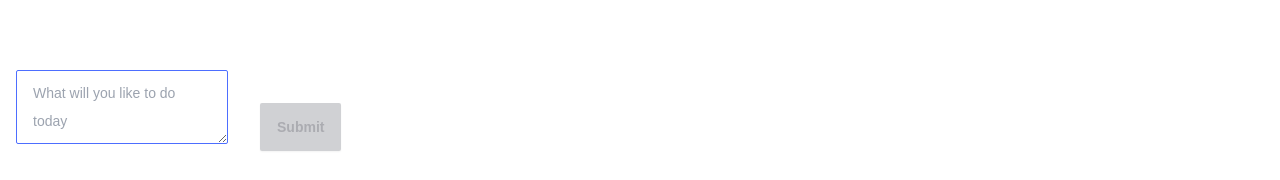
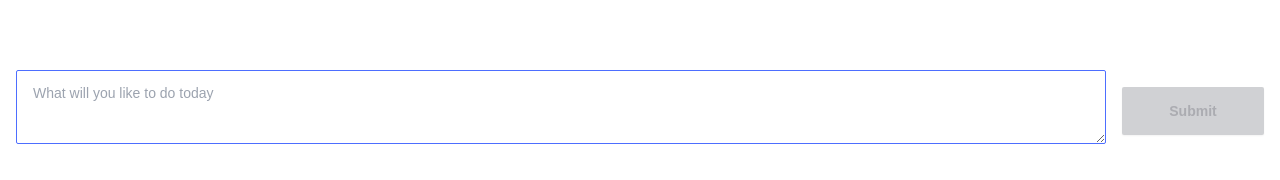
Before and after one commit to Yagi91/chatty, a Next.js app: page / in a window 1280 px wide. Shown: the part 617-797 px from the top of the page. Built offline with nearby package versions, Linux system fonts and the light colour scheme; no server answers.

Commit message:
Changes to promptInput and sidebar styles

```diff
--- a/src/components/PromptInput.tsx
+++ b/src/components/PromptInput.tsx
@@ -22,19 +22,19 @@ export default function PromptInput({
           handleMessageAdd({ versionId, prompt });
         }}
       >
-        <div className="flex w-full items-end gap-8">
-          <div className="">
+        <div className="w-full grid grid-cols-8 items-center gap-4">
+          <div className="col-span-7">
             <textarea
-              className="textarea textarea-primary m-0"
+              className="textarea textarea-primary m-0 w-full"
               placeholder="What will you like to do today"
               value={prompt}
               onChange={(e) => setPrompt(e.target.value)}
             ></textarea>
           </div>
-          <div>
+          <div className='col-span-1'>
             <button
               type="submit"
-              className="btn btn-primary"
+              className="btn btn-primary btn-block"
               disabled={!prompt}
             >
               Submit
--- a/src/components/Sidebar.tsx
+++ b/src/components/Sidebar.tsx
@@ -25,7 +25,7 @@ export default function Sidebar({
   }
 
   return (
-    <div className="border bottom-1 border-primary p-4">
+    <div className="border bottom-1 border-primary p-4 bg-black text-white">
       {topics?.map((topic: TopicType) => {
         return (
           <div key={topic.id}>
```
